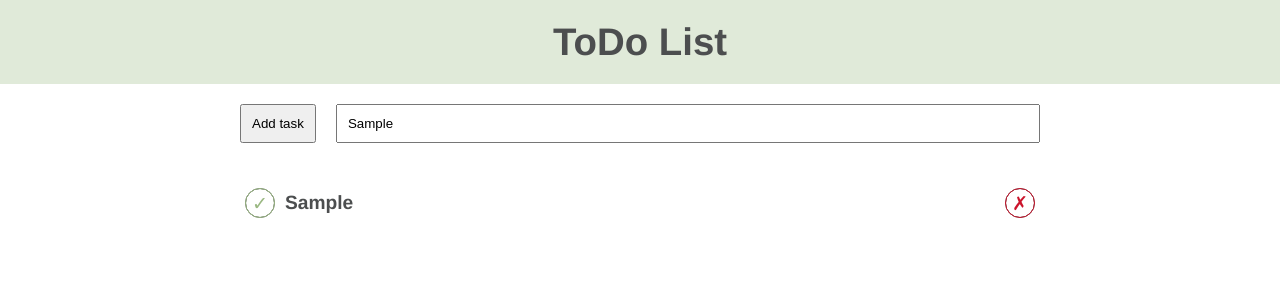
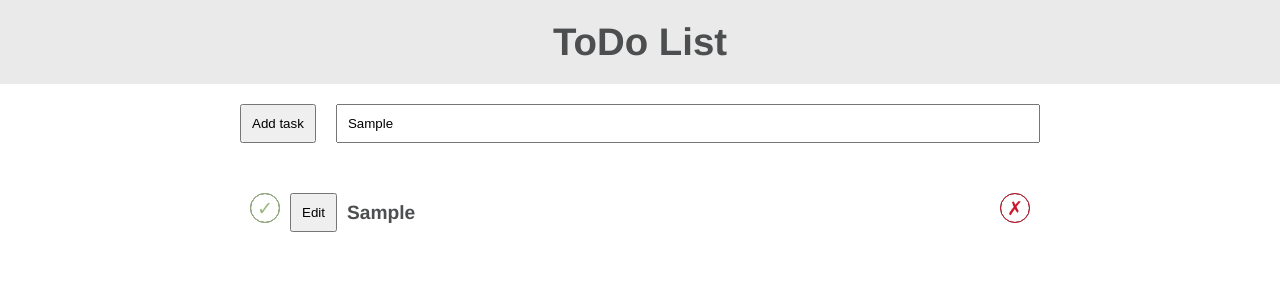
Before and after one commit to emdc/todolist, a React app: page / in a window 1280 px wide. Both pictures are taken after typing "Sample" into the empty fields and a click on the button "Add task". Shown: the top 300 px of the page. Built offline with nearby package versions, Linux system fonts and the light colour scheme; the HTML template or start-up script is replaced by a standard one.

Commit message:
dev: fix colors; fix task list template; naming; fix business logic

```diff
--- a/src/style/_colors.sass
+++ b/src/style/_colors.sass
@@ -1,7 +1,7 @@
 $colorText:                 #4c4e4f
 $colorTextMedium:           #afafaf
 $colorTextBright:           #f0f0f0
-$colorDisabled:             #989898
+$colorDisabled:             #d3d3d3
 $colorBorder:               #cecece
 
 $colorLink:                 #5d95ac
--- a/src/view/components/RoundedButton/index.jsx
+++ b/src/view/components/ButtonIcon/index.jsx
@@ -3,7 +3,7 @@ import PropTypes from 'prop-types';
 import classNames from 'classnames';
 import style from './style.sass';
 
-class RoundedButton extends PureComponent {
+class ButtonIcon extends PureComponent {
   constructor (props) {
     super(props);
 
@@ -22,7 +22,7 @@ class RoundedButton extends PureComponent {
     return (
       <div
         className={classNames(
-          style.roundedButton,
+          style.buttonIcon,
           {
             [style.__disabled]: disabled,
             [style[`__${type}`]]: !disabled
@@ -36,7 +36,7 @@ class RoundedButton extends PureComponent {
   }
 }
 
-RoundedButton.propTypes = {
+ButtonIcon.propTypes = {
   children: PropTypes.oneOfType([
     PropTypes.string,
     PropTypes.number,
@@ -51,10 +51,10 @@ RoundedButton.propTypes = {
   ])
 };
 
-RoundedButton.defaultProps = {
+ButtonIcon.defaultProps = {
   disabled: false,
   onClick: () => null,
   type: 'regular'
 };
 
-export default RoundedButton;
+export default ButtonIcon;
--- a/src/view/components/RoundedButton/style.sass
+++ b/src/view/components/ButtonIcon/style.sass
@@ -1,6 +1,6 @@
 @import ~style/global
 
-.roundedButton
+.buttonIcon
   cursor: pointer
   display: flex
   justify-content: center
--- a/src/view/components/index.js
+++ b/src/view/components/index.js
@@ -1,9 +1,9 @@
 import Button from './Button';
+import ButtonIcon from './ButtonIcon';
 import Input from './Input';
-import RoundedButton from './RoundedButton';
 
 export {
   Button,
-  Input,
-  RoundedButton
+  ButtonIcon,
+  Input
 };
--- a/src/view/templates/Header/style.sass
+++ b/src/view/templates/Header/style.sass
@@ -1,9 +1,9 @@
 @import ~style/global
 
-$colorHeader: #9ab882
+$colorHeader: #eaeaea
 
 .header
   display: flex
   justify-content: center
   padding: 20px 0 20px 0
-  background-color: transparentize($colorHeader, 0.7)
+  background-color: $colorHeader
--- a/src/view/templates/Task/index.jsx
+++ /dev/null
@@ -1,63 +0,0 @@
-import React from 'react';
-import PropTypes from 'prop-types';
-import {RoundedButton} from 'view/components';
-import {TASK_STATUS} from 'data/constants';
-import classNames from 'classnames';
-import style from './style.sass';
-
-
-const Task = (props) => {
-  const {id, title, status} = props;
-
-  return (
-    <div className={classNames(
-      style.task,
-      style[`__${status}`]
-    )}>
-      <div className={classNames(
-        style.task_cell,
-        style.__complete
-      )}>
-        <RoundedButton
-          onClick={() => props.onCompleteClick(id)}
-          disabled={status === TASK_STATUS.COMPLETE}
-          type="success"
-        >
-          {'✓'}
-        </RoundedButton>
-      </div>
-      <div className={classNames(
-        style.task_cell,
-        style.__title
-      )}>
-        {title}
-      </div>
-      <div className={classNames(
-        style.task_cell,
-        style.__remove
-      )}>
-        <RoundedButton
-          onClick={() => props.onRemoveClick(id)}
-          type="danger"
-        >
-          {'✗'}
-        </RoundedButton>
-      </div>
-    </div>
-  );
-};
-
-Task.propTypes = {
-  id: PropTypes.string.isRequired,
-  onCompleteClick: PropTypes.func,
-  onRemoveClick: PropTypes.func,
-  status: PropTypes.string.isRequired,
-  title: PropTypes.string.isRequired
-};
-
-Task.defaultProps = {
-  onCompleteClick: () => null,
-  onRemoveClick: () => null
-};
-
-export default Task;
--- a/src/view/templates/index.js
+++ b/src/view/templates/index.js
@@ -1,6 +1,6 @@
 import Header from './Header';
 import Page from './Page';
-import Task from './Task';
+import Task from '../widgets/Task';
 
 export {
   Header,
--- a/src/view/widgets/AddTaskWidget/index.jsx
+++ b/src/view/widgets/AddTaskWidget/index.jsx
@@ -8,12 +8,14 @@ import {connect} from 'react-redux';
 import style from './style.sass';
 
 
+const DEFAULT_TITLE = '';
+
 class AddTaskWidget extends Component {
   constructor (props) {
     super(props);
 
     this.state = {
-      title: ''
+      title: DEFAULT_TITLE
     };
 
     bindAll(this, [
@@ -39,6 +41,7 @@ class AddTaskWidget extends Component {
       status: TASK_STATUS.IN_PROCESS
     });
     this.props.saveTasks();
+    this.setState({title: DEFAULT_TITLE});
   }
 
   onTaskByEnterAdd (title) {
@@ -52,6 +55,7 @@ class AddTaskWidget extends Component {
         status: TASK_STATUS.IN_PROCESS
       });
       this.props.saveTasks();
+      this.setState({title: DEFAULT_TITLE});
     })
   }
 
--- /dev/null
+++ b/src/view/widgets/Task/index.jsx
@@ -0,0 +1,126 @@
+import React, {Component} from 'react';
+import PropTypes from 'prop-types';
+import {Button, Input, ButtonIcon} from 'view/components';
+import {TASK_STATUS} from 'data/constants';
+import {bindAll} from 'lodash';
+import classNames from 'classnames';
+import style from './style.sass';
+
+
+class Task extends Component {
+  constructor (props) {
+    super(props);
+
+    this.state = {
+      isEditTitle: false
+    };
+
+    bindAll(this, [
+      'onCompleteClick',
+      'onEditTitleClick',
+      'onTitleChange',
+      'onTitleByEnterChange',
+      'onRemoveClick'
+    ]);
+  }
+
+  onCompleteClick () {
+    this.props.onCompleteClick(this.props.id);
+  }
+
+  onEditTitleClick () {
+    this.setState({isEditTitle: !this.state.isEditTitle});
+  }
+
+  onTitleChange (title) {
+    this.props.onTitleChange(this.props.id, title);
+  }
+
+  onTitleByEnterChange (title) {
+    this.setState({isEditTitle: false}, () => {
+      this.props.onTitleChange(this.props.id, title);
+    });
+  }
+
+  onRemoveClick () {
+    this.props.onRemoveClick(this.props.id);
+  }
+
+  render () {
+    const {title, status} = this.props;
+    const {isEditTitle} = this.state;
+
+    return (
+      <div className={classNames(
+        style.task,
+        style[`__${status}`]
+      )}>
+        <div className={classNames(
+          style.task_cell,
+          style.__complete
+        )}>
+          <ButtonIcon
+            onClick={this.onCompleteClick}
+            disabled={status === TASK_STATUS.COMPLETE}
+            type="success"
+          >
+            {'✓'}
+          </ButtonIcon>
+        </div>
+        <div className={classNames(
+          style.task_cell,
+          style.__edit
+        )}>
+          <Button onClick={this.onEditTitleClick}>
+            {'Edit'}
+          </Button>
+        </div>
+        <div className={classNames(
+          style.task_cell,
+          style.__title
+        )}>
+          {isEditTitle && (
+            <Input
+              onEnterPress={this.onTitleByEnterChange}
+              onChange={this.onTitleChange}
+              value={title}
+            />
+          )}
+          {!isEditTitle && (
+            title
+          )}
+        </div>
+        <div className={classNames(
+          style.task_cell,
+          style.__remove
+        )}>
+          <ButtonIcon
+            onClick={this.onRemoveClick}
+            type="danger"
+          >
+            {'✗'}
+          </ButtonIcon>
+        </div>
+      </div>
+    );
+  }
+}
+
+Task.propTypes = {
+  id: PropTypes.string.isRequired,
+  onCompleteClick: PropTypes.func,
+  onEditTitleClick: PropTypes.func,
+  onRemoveClick: PropTypes.func,
+  onTitleChange: PropTypes.func,
+  status: PropTypes.string.isRequired,
+  title: PropTypes.string.isRequired
+};
+
+Task.defaultProps = {
+  onCompleteClick: () => null,
+  onEditTitleClick: () => null,
+  onRemoveClick: () => null,
+  onTitleChange: null
+};
+
+export default Task;
--- a/src/view/templates/Task/style.sass
+++ b/src/view/widgets/Task/style.sass
@@ -4,7 +4,7 @@
   display: flex
   flex-direction: row
   justify-content: space-between
-  padding: 5px
+  padding: 10px
 
   &.__complete
     background-color: transparentize($colorSuccess, 0.9)
@@ -23,6 +23,9 @@
     padding-left: 10px
     padding-right: 10px
 
+  &.__edit
+    margin-left: 10px
+
   &.__title
     display: flex
     align-items: center
--- a/src/view/widgets/TaskListWidget/index.jsx
+++ b/src/view/widgets/TaskListWidget/index.jsx
@@ -13,7 +13,8 @@ class TaskListWidget extends Component {
 
     bindAll(this, [
       'onRemoveTaskClick',
-      'onCompleteTaskClick'
+      'onCompleteTaskClick',
+      'onTitleTaskChange'
     ]);
 
     this.props.loadTasks();
@@ -29,8 +30,19 @@ class TaskListWidget extends Component {
     this.props.saveTasks();
   }
 
+  onTitleTaskChange (taskId, title) {
+    this.props.renameTask(taskId, title);
+    this.props.saveTasks();
+  }
+
   render () {
     const {ids, tasksById} = this.props;
+
+    const tasks = ids
+      .map((taskId) => tasksById[taskId])
+      .sort((a, b) => a.title < b.title ? 1 : -1);
+
+    console.log(tasks);
 
     return (
       <div className={style.tasksList}>
@@ -41,16 +53,17 @@ class TaskListWidget extends Component {
         )}
         {ids.length > 0 && (
           <div className={style.tasksList_list}>
-            {ids.map((taskId) => {
+            {tasks.map((task) => {
               return (
                 <div
                   className={style.tasksList_item}
-                  key={taskId}
+                  key={task.id}
                 >
                   <Task
-                    {...tasksById[taskId]}
+                    {...task}
                     onCompleteClick={this.onCompleteTaskClick}
                     onRemoveClick={this.onRemoveTaskClick}
+                    onTitleChange={this.onTitleTaskChange}
                   />
                 </div>
               )
@@ -63,7 +76,6 @@ class TaskListWidget extends Component {
 }
 
 TaskListWidget.propTypes = {
-  addTask: PropTypes.func.isRequired,
   completeTask: PropTypes.func.isRequired,
   ids: PropTypes.arrayOf(PropTypes.string).isRequired,
   loadTasks: PropTypes.func.isRequired,
@@ -79,7 +91,6 @@ const mapStateToProps = (state) => ({
 });
 
 export default connect(mapStateToProps, {
-  addTask: Tasks.actions.add,
   completeTask: Tasks.actions.complete,
   loadTasks: Tasks.actions.load,
   removeTask: Tasks.actions.remove,
--- a/src/view/widgets/TaskListWidget/style.sass
+++ b/src/view/widgets/TaskListWidget/style.sass
@@ -10,10 +10,7 @@ $taskBorder: 1px solid $colorBorder
   flex-direction: column
 
 .tasksList_item
-  margin-top: 20px
-
-  &:first-child
-    margin-top: 0
+  display: block
 
 .tasksList_note
   display: block
```
